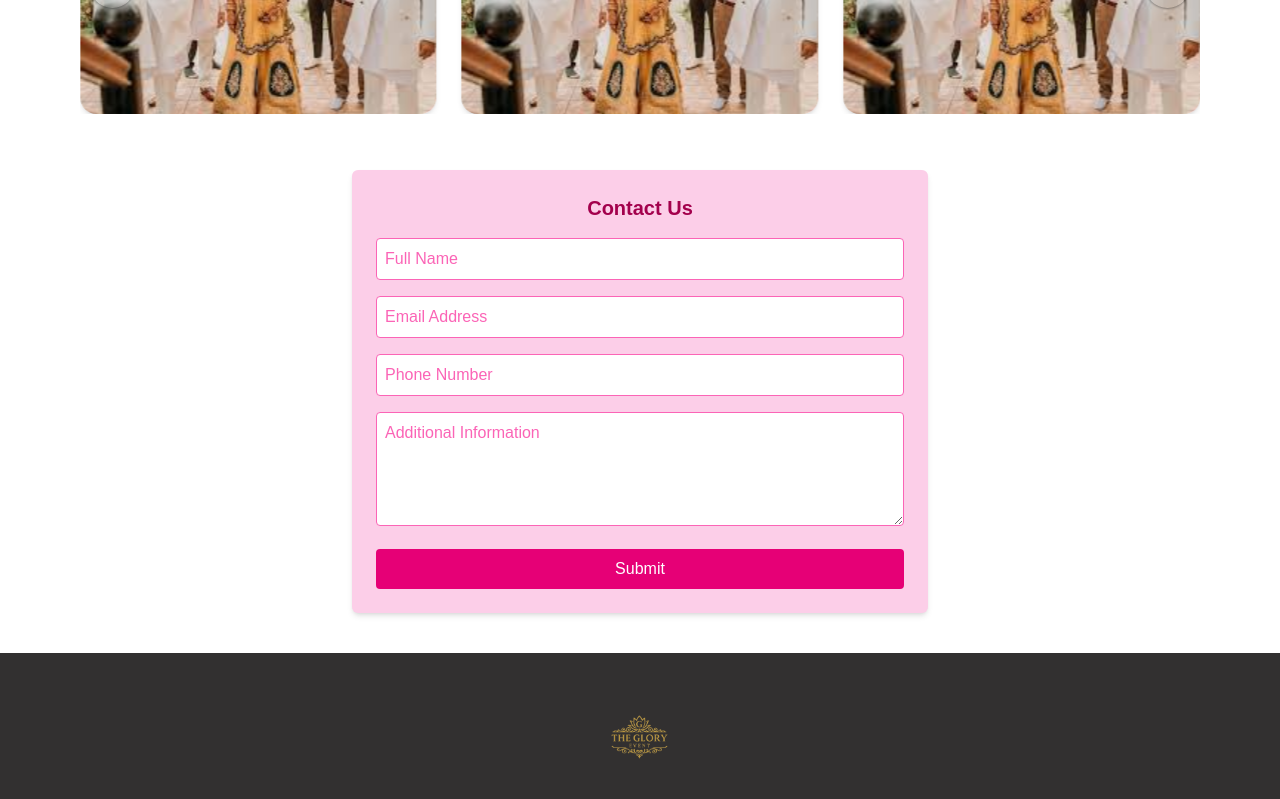
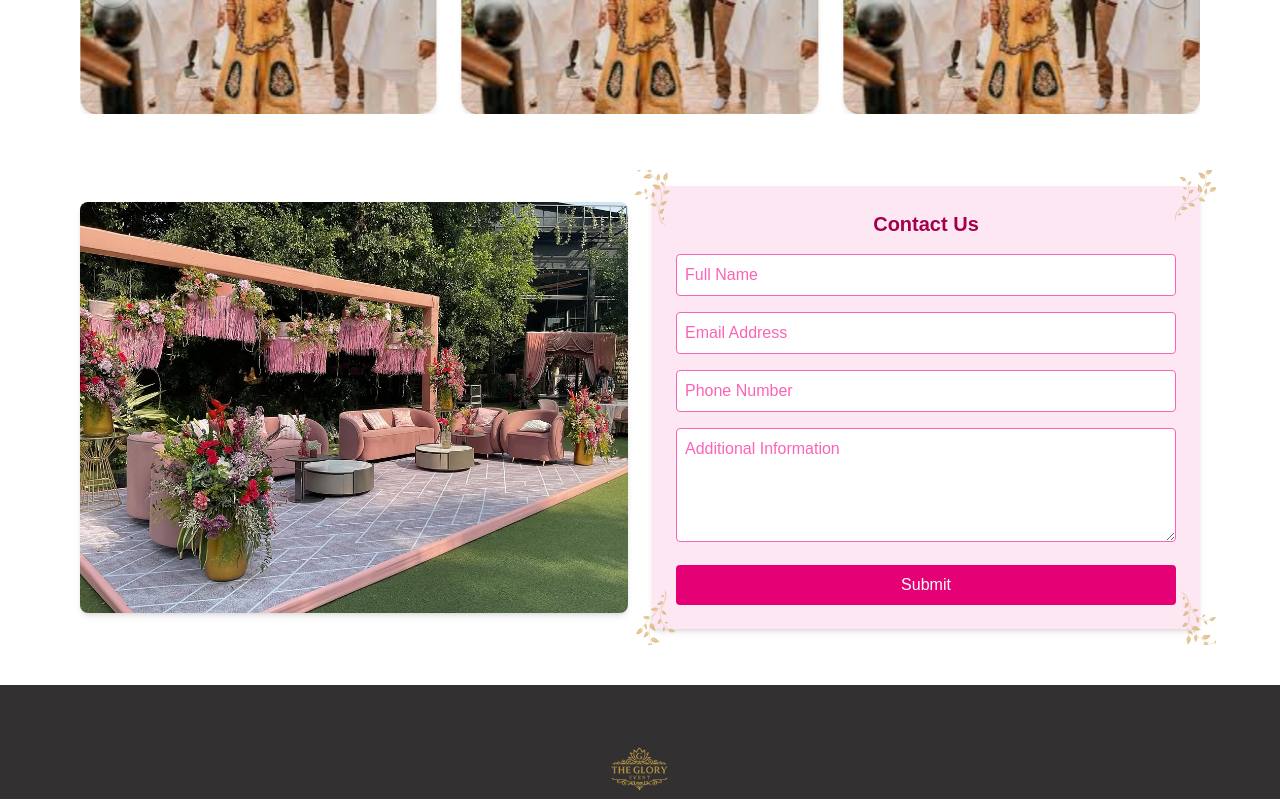
Before and after one commit to rakshitjain1/TheGLory, a React (Vite) app: page / in a window 1280 px wide. Shown: the part 2720-3519 px from the top of the page. Built offline with nearby package versions, Linux system fonts and the light colour scheme.

Commit message:
contact us

```diff
--- a/src/components/Contact.jsx
+++ b/src/components/Contact.jsx
@@ -1,4 +1,6 @@
 import React, { useState } from "react";
+import leafImg from "../assets/leaf.png";
+import img from "../assets/2.jpg";
 
 const Contact = () => {
   const [formData, setFormData] = useState({
@@ -9,8 +11,6 @@ const Contact = () => {
     functions: [],
     description: "",
   });
-
-  const functionOptions = ["Haldi", "Mehendi", "Sangeet", "Reception", "Mayra"];
 
   const handleChange = (e) => {
     const { name, value } = e.target;
@@ -31,15 +31,50 @@ const Contact = () => {
     e.preventDefault();
     console.log("Form Data Submitted:", formData);
     alert("Form submitted successfully!");
-    // Here you can send the data to backend
   };
 
   return (
+    <div className="flex flex-col md:flex-row max-w-6xl mx-auto p-4 gap-6 items-center justify-center relative overflow-hidden">
+      {/* Left Side Image */}
+      <div className="w-full md:w-1/2 flex justify-center items-center">
+        <img
+          src={img}
+          alt="Wedding Decoration"
+          className="w-full h-auto rounded-lg shadow-md object-cover"
+        />
+      </div>
+
+      {/* Right Side - Form */}
+      <div className="w-full md:w-1/2 relative z-10 img">
+        {/* Corner Decorative Leaves */}
+        <img
+          src={leafImg}
+          alt="decor"
+          className="absolute w-24 h-24   left-0 rotate-[-30deg] z-50 opacity-70"
+        />
+        <img
+          src={leafImg}
+          alt="decor"
+          className="absolute w-24 h-24 top-0 right-0 rotate-[20deg] z-50 opacity-70"
+        />
+        <img
+          src={leafImg}
+          alt="decor"
+          className="absolute w-24 h-24 bottom-0 left-0 rotate-[180deg] z-50 opacity-70"
+        />
+        <img
+          src={leafImg}
+          alt="decor"
+          className="absolute w-24 h-24 bottom-0 right-0 rotate-[140deg] z-50 opacity-70"
+        />
+
         <form
           onSubmit={handleSubmit}
-      className="max-w-xl mx-auto bg-pink-200 p-6 rounded-md shadow-md space-y-4 container"
+          className="relative bg-pink-100 p-6 rounded-md shadow-md space-y-4 z-30"
         >
-      <h2 className="text-xl text-pink-800 font-bold mb-4 text-center">Contact Us</h2>
+          <h2 className="text-xl text-pink-800 font-bold mb-4 text-center">
+            Contact Us
+          </h2>
 
           <input
             type="text"
@@ -48,10 +83,8 @@ const Contact = () => {
             value={formData.name}
             onChange={handleChange}
             required
-        className="w-full border bg-white border-pink-400 p-2 rounded placeholder-pink-400"
+            className="w-full border bg-white border-pink-400 text-pink-500 p-2 rounded placeholder-pink-400"
           />
-
-
 
           <input
             type="email"
@@ -60,7 +93,7 @@ const Contact = () => {
             value={formData.email}
             onChange={handleChange}
             required
-        className="w-full border bg-white border-pink-400 p-2 rounded placeholder-pink-400"
+            className="w-full border bg-white border-pink-400 p-2 rounded text-pink-500 placeholder-pink-400"
           />
 
           <input
@@ -70,10 +103,8 @@ const Contact = () => {
             value={formData.phone}
             onChange={handleChange}
             required
-        className="w-full border bg-white border-pink-400 p-2 rounded placeholder-pink-400"
+            className="w-full border bg-white border-pink-400 p-2 text-pink-500 rounded placeholder-pink-400"
           />
-
-
 
           <textarea
             name="description"
@@ -81,7 +112,7 @@ const Contact = () => {
             value={formData.description}
             onChange={handleChange}
             rows="4"
-        className="w-full border bg-white border-pink-400 p-2 rounded placeholder-pink-400"
+            className="w-full border bg-white border-pink-400 p-2 rounded text-pink-500 placeholder-pink-400"
           />
 
           <button
@@ -91,6 +122,8 @@ const Contact = () => {
             Submit
           </button>
         </form>
+      </div>
+    </div>
   );
 };
 
--- a/src/index.css
+++ b/src/index.css
@@ -70,3 +70,8 @@ body {
   font-size: 22px !important;
   color: white;
 }
+
+
+.img img {
+  margin:-45px ;
+}
```
Also changed, not shown: src/assets/leaf.png (added), 1 other file (tests, documents, lock files or other folders). Lines whose indentation alone changed are shown as unchanged.
